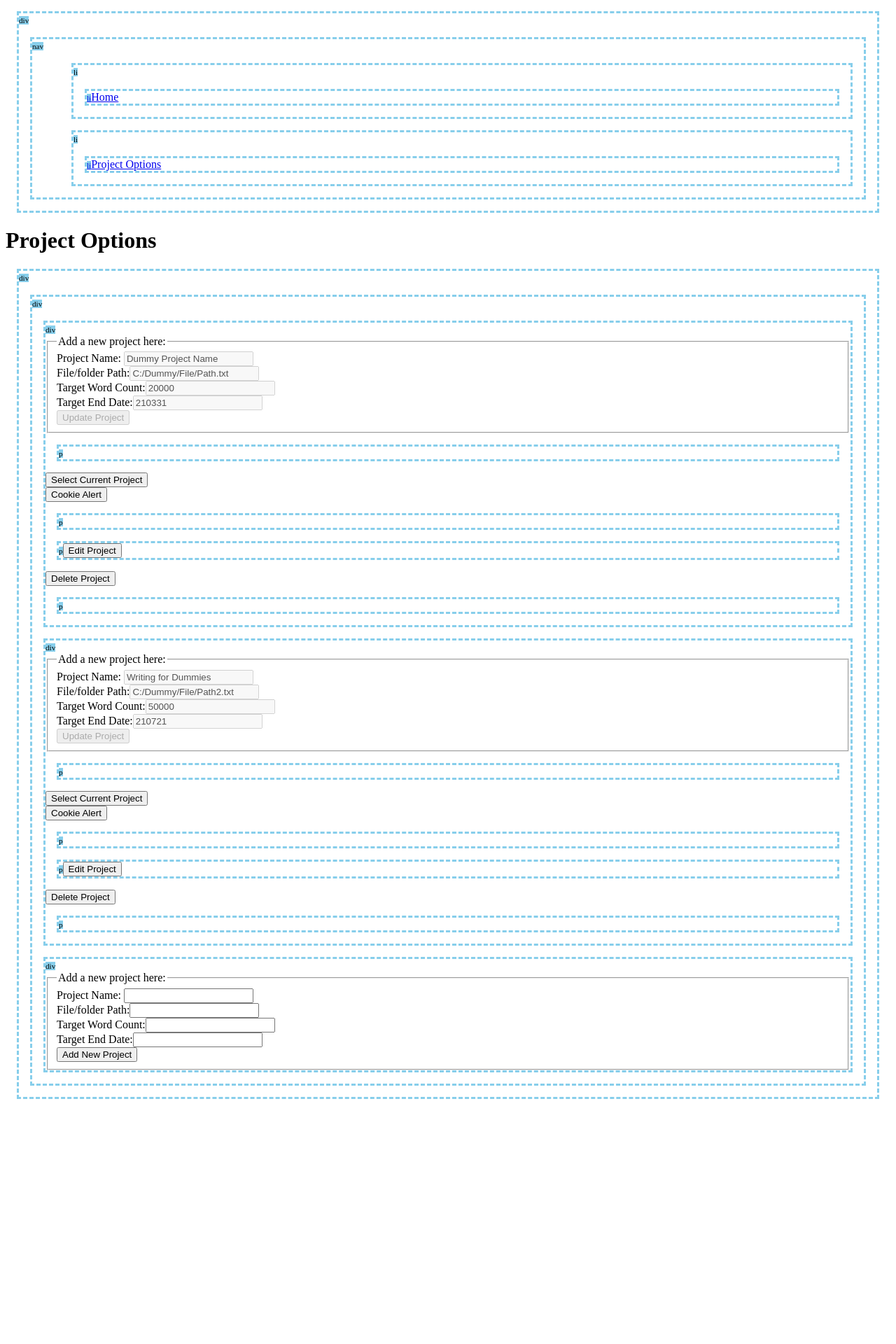
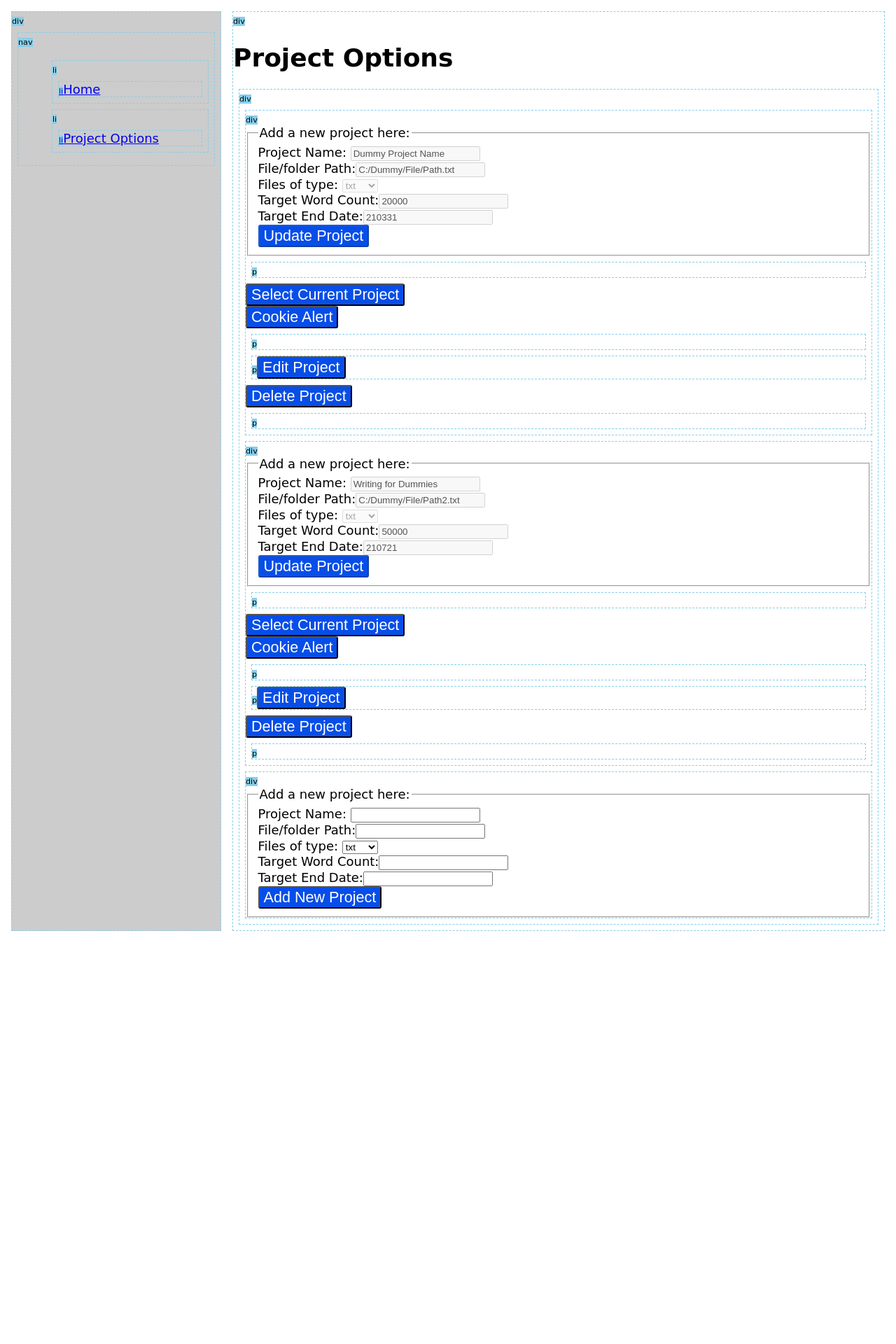
Before and after one commit to ericoulster/Project-Nanite, a Flask app: page /options in a window 1280 px wide. Shown: the top 1920 px of the page at 70% size. Before the commit the page ends 1570 px from the top, so only its background shows below. Run offline with Flask 2, Linux system fonts and the light colour scheme.

Commit message:
Consolidated all routes into urls file and added saving of project data to back end.

```diff
--- a/front_end/__init__.py
+++ b/front_end/__init__.py
@@ -2,5 +2,5 @@ from flask import Flask
 
 app = Flask(__name__)
 
-# import api
+import api
 import front_end.urls
--- a/front_end/static/css/styles.css
+++ b/front_end/static/css/styles.css
@@ -1,8 +1,9 @@
+/* DEBUG / SETUP */
+
 nav {
     display: block;
-
-    margin: 1rem;
-    border: 3px dashed skyblue;
+    margin: 0.5rem;
+    border: 1px dashed skyblue;
 }
 
 nav::before {
@@ -16,9 +17,8 @@ nav::before {
 
 div {
     display: block;
-
-    margin: 1rem;
-    border: 3px dashed skyblue;
+    margin: 0.5rem;
+    border: 1px dashed skyblue;
 }
 
 div::before {
@@ -32,9 +32,8 @@ div::before {
 
 p {
     display: block;
-
-    margin: 1rem;
-    border: 3px dashed skyblue;
+    margin: 0.5rem;
+    border: 1px dashed skyblue;
 }
 
 p::before {
@@ -48,9 +47,8 @@ p::before {
 
 li {
     display: block;
-
-    margin: 1rem;
-    border: 3px dashed skyblue;
+    margin: 0.5rem;
+    border: 1px dashed skyblue;
 }
 
 li::before {
@@ -64,9 +62,8 @@ li::before {
 
 a {
     display: block;
-
-    margin: 1rem;
-    border: 3px dashed skyblue;
+    margin: 0.5rem;
+    border: 1px dashed skyblue;
 }
 
 a::before {
@@ -77,3 +74,62 @@ a::before {
     background: skyblue;
     font-size: 0.7rem;
 }
+
+
+/* CSS RESET HERE */
+
+
+/* BASICS */
+
+body {
+    font-family: cursive, sans-serif;
+    font-size: large;
+}
+
+/* BUTTONS */
+
+button, input[type="submit"] {
+    color: white;
+    background-color: #074EE8;
+    border-radius: 3px;
+    font-size: larger;
+}
+
+/* GRID */
+.grid-container {
+    display: grid;
+    grid-template-columns: 1fr 1fr 1fr 1fr;
+    grid-template-rows: 1fr 1fr 1fr;
+    gap: 0px 0px;
+    grid-template-areas:
+      "side main main main"
+      ". . . ."
+      ". . . .";
+  }
+  .side { grid-area: side; background-color: #cccccc; }
+  .main { grid-area: main; }
+
+  @media all and (-ms-high-contrast:none) {
+
+  .grid-container {
+    display: -ms-grid;
+    -ms-grid-columns: 1fr 1fr 1fr 1fr;
+    -ms-grid-rows: 1fr 1fr 1fr;
+    gap: 0px 0px;
+  }
+
+  .side {
+    -ms-grid-row: 1;
+    -ms-grid-row-span: 1;
+    -ms-grid-column: 1;
+    -ms-grid-column-span: 1;
+  }
+
+  .main {
+    -ms-grid-row: 1;
+    -ms-grid-row-span: 1;
+    -ms-grid-column: 2;
+    -ms-grid-column-span: 4;
+  }
+
+  }
--- a/front_end/templates/base.html
+++ b/front_end/templates/base.html
@@ -14,9 +14,9 @@
 
 </head>
 
-<body>
+<body class="grid-container">
 
-  <div id="nav">
+  <div id="nav" class="side">
       <nav>
           <ul class="navbar">
             <li class="nav-item">
@@ -29,9 +29,9 @@
       </nav>
     </div>
 
+  <div id="main" class="main">
     <h1>{{pagetitle}}</h1>
 
-  <div id="main">
     {% block content %}
 
     {% endblock %}
--- a/front_end/templates/home.html
+++ b/front_end/templates/home.html
@@ -9,7 +9,7 @@
       <form action="/project-options/{{current_project_id}}" method="POST">
       <fieldset>
             <label>Today's Target Word Count is {{wctoday_target}}. Set a new target? </label><input type="text" name="wctoday_target_new" value="{{wctoday_suggested_target}}"><br/>
-            <input type="submit" value="SetTarget">
+            <input type="submit" value="Set Target">
       </fieldset>
     </form> </div>
 
--- a/front_end/templates/options.html
+++ b/front_end/templates/options.html
@@ -10,6 +10,12 @@
           <legend>Add a new project here:</legend>
             <label>Project Name: </label><input type="text" name="name" value="{{ project.name }}" required disabled><br/>
             <label>File/folder Path:</label><input type="text" name="filepath" value="{{ project.filepath }}" required disabled><br/>
+            <label>Files of type:</label>
+              <select name="filetype" selected="{{ project.filetype }}" required disabled>
+                <option value="txt">txt</option>
+                <option value="rtf">rtf</option>
+                <option value="docx">docx</option>
+              </select><br/>
             <label>Target Word Count:</label><input type="text" name="targetwordcount" value="{{ project.targetwordcount }}" required disabled><br/>
             <label>Target End Date:</label><input type="text" name="targetenddate" value="{{ project.targetenddate }}" required disabled><br/>
             <input type="submit" value="Update Project" disabled>
@@ -33,11 +39,17 @@
 {% endfor %}
 
   <div id="new-project">
-    <form action="/project-options" method="post">
+    <form action="/options" method="post">
       <fieldset>
           <legend>Add a new project here:</legend>
             <label>Project Name: </label><input type="text" name="name" required><br/>
             <label>File/folder Path:</label><input type="text" name="filepath" required><br/>
+            <label>Files of type:</label>
+            <select name="filetype" required>
+              <option value="txt">txt</option>
+              <option value="rtf">rtf</option>
+              <option value="docx">docx</option>
+            </select><br/>
             <label>Target Word Count:</label><input type="text" name="targetwordcount" required><br/>
             <label>Target End Date:</label><input type="text" name="targetenddate" required><br/>
             <input type="submit" value="Add New Project">
--- a/front_end/urls.py
+++ b/front_end/urls.py
@@ -2,14 +2,14 @@
 ################# URLs ################
 #######################################
 
-from flask import render_template
-from flask import request, redirect
-from math import ceil
-import datetime
+from flask        import render_template
+from flask        import request, redirect, url_for, make_response
+from math         import ceil
+from datetime     import datetime
 
-from helper import load_projects_options, get_projects, get_project, get_current_project_id
-
-from front_end import app
+from wordcounter_funcs import wordmeta_set, wordcount, filepull
+from helper            import load_projects_options, get_projects, get_project, get_current_project_id
+from front_end         import app
 
 
 @app.route('/')
@@ -18,8 +18,8 @@ def index():
     current_project_id = int(get_current_project_id())
     current_project = get_project(current_project_id)
 
-    wctoday = 0 # TODO: get today's word count
-    daysleft = datetime.datetime.strptime(str(current_project["targetenddate"]),'%y%m%d') - datetime.datetime.today()
+    wctoday = 0 # TODO when it becomes possible to get meta: wordcount(filepull(current_project['filepath'], filetype='txt', isDirectory=False))
+    daysleft = datetime.strptime(str(current_project["targetenddate"]),'%y%m%d') - datetime.today()
     daysleft = int(daysleft.days)
     wordsleft = current_project["targetwordcount"] - wctoday
     wctoday_suggested_target =  ceil(wordsleft / daysleft)
@@ -32,13 +32,32 @@ def index():
         wctoday_suggested_target=wctoday_suggested_target, \
         current_project_id = current_project_id)
 
-@app.route('/options')
+@app.route('/options', methods=['GET','POST'])
 def pg_options():
-    projects = enumerate(get_projects())
-    # NOTE: one of the below may be useful for the project end dates
-    # datetime.datetime.strptime(project.targetenddate,'%y%m%d').strftime("%d-%b-%Y")
-    # datetime.datetime.strptime(project.targetenddate,'%y%m%d').strftime("%d-%b-%Y")
-    return render_template('options.html', pagetitle='Project Options', projects=projects)
+    if request.method == 'GET':
+        projects = enumerate(get_projects())
+        # NOTE: one of the below may be useful for the project end dates
+        # datetime.strptime(project.targetenddate,'%y%m%d').strftime("%d-%b-%Y")
+        # datetime.strptime(project.targetenddate,'%y%m%d').strftime("%d-%b-%Y")
+        return render_template('options.html', pagetitle='Project Options', projects=projects)
+
+    elif request.method == 'POST':
+    # Add a new project
+    # NOTE: if using DB, use the Project class defined in api.__init__.py
+        pr_id = datetime.now().strftime("%y%m%d%H%M%S%f")
+        projectname = request.form['name']
+        filepath = request.form['filepath']
+        filetype = request.form['filetype']
+        targetwordcount = request.form['targetwordcount']
+        targetenddate = request.form['targetenddate']
+
+        # SEND THESE TO BACK END
+        wordmeta_set(pr_id, projectname, targetwordcount, filepath, filetype, targetenddate)
+
+        ## DEBUGGING ##
+        print(f"Function run: new_project: add a project. \n Submitted values: {pr_id} | {projectname} | {filepath} | {targetwordcount} | {targetenddate}")
+        ## ##
+        return redirect(url_for('pg_options'))
 
 @app.route('/stats')
 def pg_stats():
@@ -47,3 +66,46 @@ def pg_stats():
 @app.route('/charts')
 def pg_charts():
     return render_template('charts.html', pagetitle='Charts')
+
+
+#### CHANGES TO INDIVIDUAL PROJECTS ####
+
+@app.route('/project-options/<int:project_num>', methods=['POST'])
+def change_project_options(project_num): # for a single project
+    if request.method == 'POST':
+
+        # These variable might or might not have values depending on which form is filled to update a record (home page or options page)
+        # TODO: HANDLE THIS
+
+        wc_target_today = request.form['wctoday_target_new']
+        projectname = request.form['name']
+        filepath = request.form['filepath']
+        targetwordcount = request.form['targetwordcount']
+        targetenddate = request.form['targetenddate']
+
+        # TODO: change details for a single existing project
+
+        ## DEBUGGING ##
+        print('Function run: change_project_options: change details for a single existing project')
+        ## ##
+        return redirect(request.referrer)
+
+@app.route('/project-options/<int:project_num>/del', methods=['POST'])
+def delete_project_options(project_num): # for a single project
+    # TODO: delete a project
+
+    ## DEBUGGING ##
+    print(f"Function run: delete_project_options: delete project {str(project_num)}")
+    ## ##
+    return redirect(request.referrer)
+
+#### Cookie for Current Project ####
+@app.route('/current-project', methods = ['POST'])
+def current_project_cookie():
+    current_project_id = request.form['currentproject']
+
+    # resp = make_response(render_template('home.html'))
+    resp = make_response(redirect(request.referrer))
+    resp.set_cookie('currentproject', current_project_id)
+
+    return resp
--- a/helper.py
+++ b/helper.py
@@ -4,7 +4,7 @@
 
 from flask           import request
 
-from api.sample_data import dummy_projects
+from sample_data     import dummy_projects
 
 def get_current_project_id():
     currentproject = request.cookies.get('currentproject')
@@ -19,9 +19,11 @@ def load_projects_options(): # for all projects
     # Function [[receives JSON from API OR receives variables??]] and outputs as a dict
 
     #### IF USING JSON
-    #response = get(url=f"{API_URL}/project-options") # this provides JSON
+    #response = get(url=f"{API_URL}/xxx") # this provides JSON
     #projects = loads(response.content) # this converts it to a dict, ready for output
     ####
+
+    #### Reading from CSV using wordcounter_funcs below
 
     projects = dummy_projects() # keeping the dummy for testing purposes
 
--- a/api/sample_data.py
+++ b/sample_data.py
@@ -4,6 +4,7 @@ def dummy_projects():
     dummy_project = {
             "name": "Dummy Project Name",
             "filepath": "C:/Dummy/File/Path.txt",
+            "filetype": 'txt',
             "targetwordcount": 20000,
             "todaystargetwordcount": 1000,
             "targetenddate": 210331 #31st March 2021
@@ -12,6 +13,7 @@ def dummy_projects():
     dummy_project2 = {
             "name": "Writing for Dummies",
             "filepath": "C:/Dummy/File/Path2.txt",
+            "filetype": 'txt',
             "targetwordcount": 50000,
             "todaystargetwordcount": 1000,
             "targetenddate": 210721 #21st Jul 2021
```
Also changed, not shown: api/__init__.py (+2 -64 lines), wordcount_meta.csv (+6 -3 lines), wordcounter_funcs.py (+9 -7 lines).
